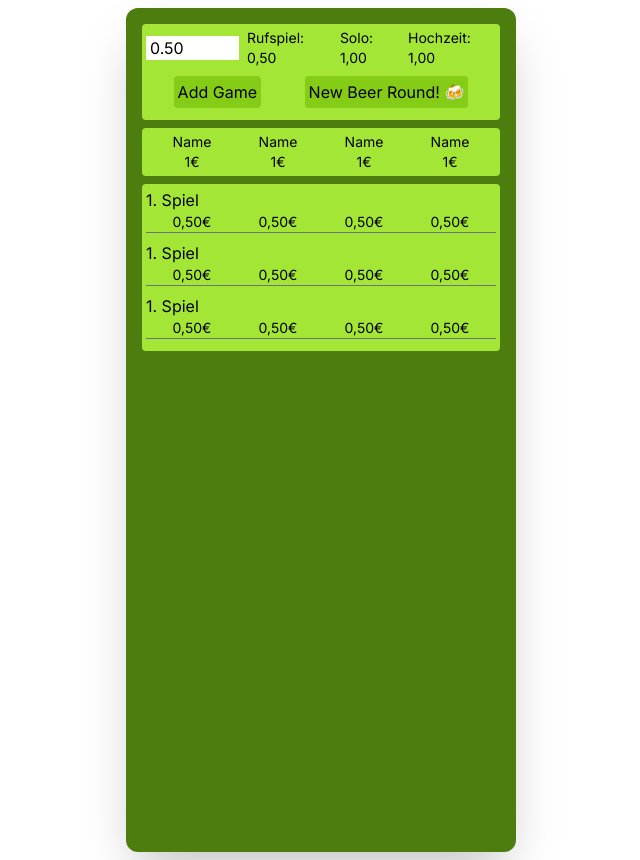
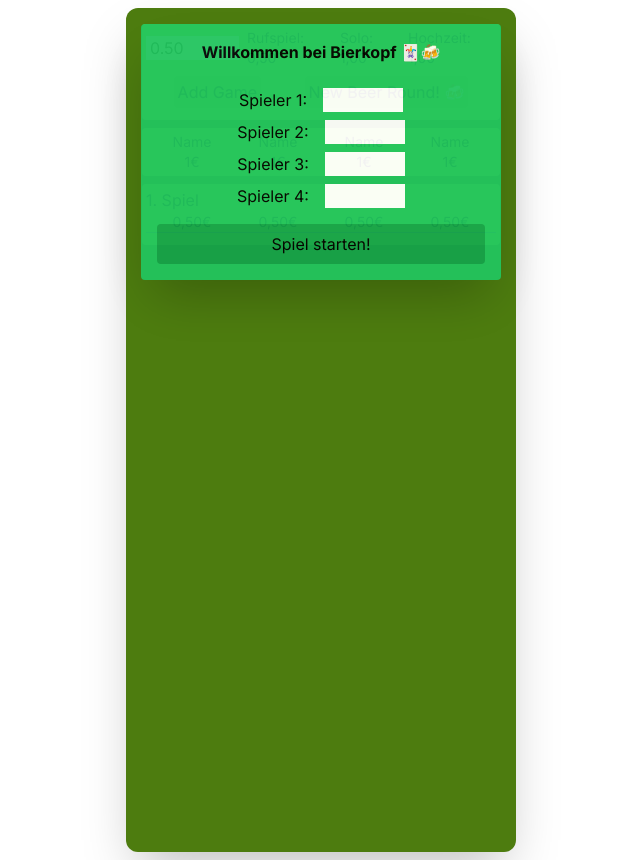
Before and after one commit to ScaxCodes/bierkopf, a Next.js app: page / in a window 1280 px wide. Shown: the whole page, without its empty margins (319-959 px from the left). Built offline with nearby package versions, Linux system fonts and the light colour scheme.

Commit message:
Add popup for the start of the game

```diff
--- a/src/app/page.js
+++ b/src/app/page.js
@@ -75,8 +75,6 @@ function GameTable() {
   return (
     <div className="p-1 bg-lime-400 w-full rounded">
       <GameRow />
-      <GameRow />
-      <GameRow />
     </div>
   );
 }
@@ -96,13 +94,65 @@ function GameRow() {
   );
 }
 
+function NewGamePopup() {
+  return (
+    <main className="fixed top-4 opacity-95 left-0 right-0 m-2 p-4 w-[360px] mx-auto bg-green-500 rounded shadow-2xl flex flex-col items-center gap-2">
+      <div className="mb-4">
+        <strong>Willkommen bei Bierkopf 🃏🍻</strong>
+      </div>
+      <div className="flex gap-4">
+        <label for="playerName">Spieler 1:</label>
+        <input
+          type="text"
+          id="playerName"
+          name="playerName"
+          className="w-20 px-1"
+        />
+      </div>
+      <div className="flex gap-4">
+        <label for="playerName">Spieler 2:</label>
+        <input
+          type="text"
+          id="playerName"
+          name="playerName"
+          className="w-20 px-1"
+        />
+      </div>
+      <div className="flex gap-4">
+        <label for="playerName">Spieler 3:</label>
+        <input
+          type="text"
+          id="playerName"
+          name="playerName"
+          className="w-20 px-1"
+        />
+      </div>
+      <div className="flex gap-4">
+        <label for="playerName">Spieler 4:</label>
+        <input
+          type="text"
+          id="playerName"
+          name="playerName"
+          className="w-20 px-1"
+        />
+      </div>
+      <button className="w-full bg-green-600 rounded p-2 mt-2">
+        Spiel starten!
+      </button>
+    </main>
+  );
+}
+
 export default function Game() {
   return (
-    <main className="m-2 p-4 w-[390px] h-[844px] mx-auto bg-lime-700 rounded-xl shadow-2xl flex flex-col items-center gap-2">
-      <GameControls />
-      <PlayerDisplay />
-      <GameTable />
-    </main>
+    <>
+      <main className="m-2 p-4 w-[390px] h-[844px] mx-auto bg-lime-700 rounded-xl shadow-2xl flex flex-col items-center gap-2">
+        <GameControls />
+        <PlayerDisplay />
+        <GameTable />
+      </main>
+      <NewGamePopup />
+    </>
   );
 }
 
```
